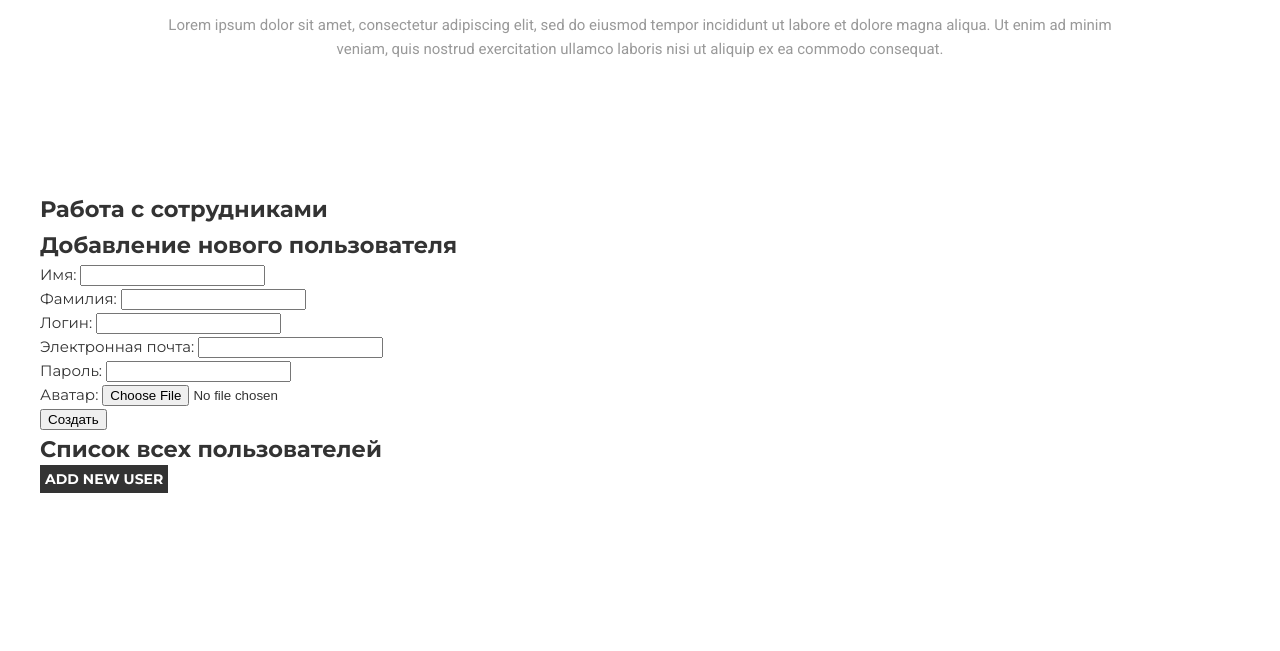
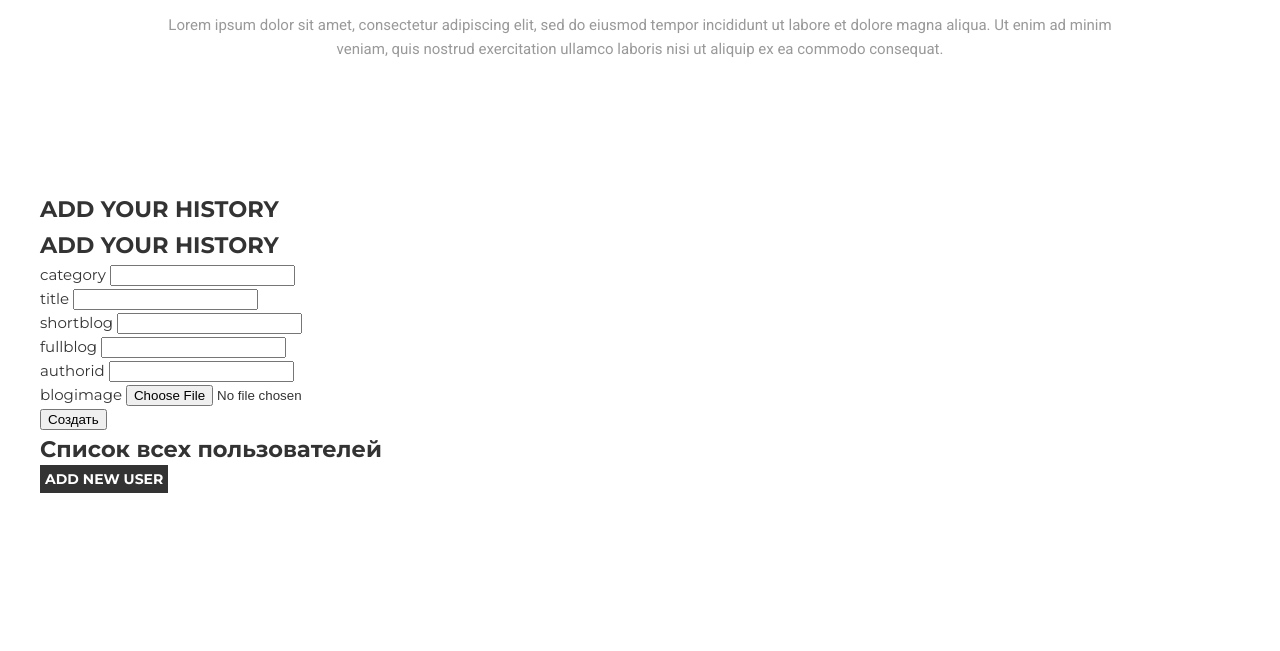
Before and after one commit to Peccopa/MoGo, a PHP site: page /assets/php/admin.php?add in a window 1280 px wide. Shown: the part 216-867 px from the top of the page. Run offline with PHP 8.4, Linux system fonts and the light colour scheme; data that the repository does not hold is empty; some libraries are stand-ins or nearby versions.

Commit message:
item_card2php

```diff
--- a/TheCafe/assets/php/admin.php
+++ b/TheCafe/assets/php/admin.php
@@ -105,49 +105,53 @@ if(isset($_COOKIE['postToReg'])) {
 
 
 
-<h1>Работа с сотрудниками</h1>
+<h1>ADD YOUR HISTORY</h1>
 <?php
 /**
  * создаем таблицу для хранения данных
- * id, first_name, last_name, login, email, password, avatar
+ * id, category, title, shortblog, fullblog, blogimage, blogday, blogmonth, authorid
  */
-$query = "CREATE TABLE IF NOT EXISTS users(
+$query = "CREATE TABLE IF NOT EXISTS foodblogs(
                     id INT NOT NULL AUTO_INCREMENT PRIMARY KEY,
-                    first_name VARCHAR(255) NOT NULL,
-                    last_name VARCHAR(255) NOT NULL,
-                    login VARCHAR(255) NOT NULL,
-                    email VARCHAR(255) NOT NULL,
-                    password VARCHAR(255) NOT NULL,
-                    avatar TEXT NOT NULL
+                    category VARCHAR(255) NOT NULL,
+                    title VARCHAR(255) NOT NULL,
+                    shortblog TEXT NOT NULL,
+                    fullblog TEXT NOT NULL,
+                    authorid INT NOT NULL,
+                    blogimage TEXT NOT NULL
+
                 );";
 $pdo->exec($query);
+
+
 
 /**
  * 2. Если нажата ссылка <a href='?add'>Добавить нового пользователя</a>
  * показываем форму для заполнения
- * id, first_name, last_name, login, email, password, avatar
+ * id=id, category=category, title=title, shortblog=shortblog, fullblog=fullblog, authorid=authorid, blogimage=blogimage, blogday=, blogmonth=
  */
 if(isset($_GET['add'])){
     echo <<<_HTML
-                <h2>Добавление нового пользователя</h2>
+                <h2>ADD YOUR HISTORY</h2>
                 <form method="POST" enctype="multipart/form-data">
-                    <label>Имя:</label>
-                    <input type="text" name="first_name"><br>
+                    <label>category</label>
+                    <input type="text" name="category"><br>
 
-                    <label>Фамилия:</label>
-                    <input type="text" name="last_name"><br>
+                    <label>title</label>
+                    <input type="text" name="title"><br>
 
-                    <label>Логин:</label>
-                    <input type="text" name="login"><br>
+                    <label>shortblog</label>
+                    <input type="text" name="shortblog"><br>
 
-                    <label>Электронная почта:</label>
-                    <input type="email" name="email"><br>
 
-                    <label>Пароль:</label>
-                    <input type="password" name="password"><br>
+                    <label>fullblog</label>
+                    <input type="text" name="fullblog"><br>
 
-                    <label>Аватар:</label>
-                    <input type="file" name="avatar"><br>
+                    <label>authorid</label>
+                    <input type="text" name="authorid"><br>
+
+                    <label>blogimage</label>
+                    <input type="file" name="blogimage"><br>
 
                     <input type="submit" name="action" value="Создать">
                 </form>
@@ -162,37 +166,37 @@ _HTML;
 if( isset($_POST['action']) && $_POST['action'] === 'Создать' ){
 
     // получаем данные о картинке
-    $avatar = $_FILES['avatar']; // массив
+    $blogimage = $_FILES['blogimage']; // массив
 
     // проверка на пустые поля
-    if( !empty($_POST['first_name']) &&
-        !empty($_POST['last_name']) &&
-        !empty($_POST['login']) &&
-        !empty($_POST['email']) &&
-        !empty($_POST['password']) &&
-        $avatar['size'] !== 0 )
+    if( !empty($_POST['category']) &&
+        !empty($_POST['title']) &&
+        !empty($_POST['shortblog']) &&
+        !empty($_POST['fullblog']) &&
+        !empty($_POST['authorid']) &&
+        $blogimage['size'] !== 0 )
     { // если НЕ пусто, продолжаем
         // экранируем, переносим картинку в папку, заносим данные в БД
 
         // 1. Экранируем данные < > ' "
-        $first_name = htmlspecialchars(trim($_POST['first_name']));
-        $last_name = htmlspecialchars(trim($_POST['last_name']));
-        $login = htmlspecialchars(trim($_POST['login']));
-        $email = htmlspecialchars(trim($_POST['email']));
-        $password = htmlspecialchars(trim($_POST['password']));
+        $category = htmlspecialchars(trim($_POST['category']));
+        $title = htmlspecialchars(trim($_POST['title']));
+        $shortblog = htmlspecialchars(trim($_POST['shortblog']));
+        $fullblog = htmlspecialchars(trim($_POST['fullblog']));
+        $authorid = htmlspecialchars(trim($_POST['authorid']));
 
         // 2. Обрабатываем картинку
-        // 2.1 Формируем путь к картинке 'images/avatar.png'
-        $avatar_path = '../images/users/'. $avatar['size'] . '_'. time() .'_' . $avatar['name'];
-        // echo $avatar_path; // images/97314_1685534255_photo1685362216.jpeg
+        // 2.1 Формируем путь к картинке 'images/blogimage.png'
+        $blogimage_path = '../images/users/'. $blogimage['size'] . '_'. time() .'_' . $blogimage['name'];
+        // echo $blogimage_path; // images/97314_1685534255_photo1685362216.jpeg
 
         // 2.2 Перемещаем картинку в нужную папку
-        move_uploaded_file($avatar['tmp_name'], $avatar_path);
+        move_uploaded_file($blogimage['tmp_name'], $blogimage_path);
 
         // 3. Записываем данные в БД
-        $query = "INSERT INTO users VALUES( ?, ?, ?, ?, ?, ?, ? );";
+        $query = "INSERT INTO foodblogs VALUES( ?, ?, ?, ?, ?, ?, ? );";
         $result = $pdo->prepare($query);
-        $result->execute( [NULL, $first_name, $last_name, $login, $email, $password, $avatar_path] );
+        $result->execute( [NULL, $category, $title, $shortblog, $fullblog, $authorid, $blogimage_path] );
 
         // перезагружаем страницу
         header('Location: admin.php');
@@ -212,23 +216,23 @@ if( isset($_POST['action']) && $_POST['action'] === "Удалить" ){
 
     // 2. Удаляем картинку пользователя
     // 2.1 Получаем по ID ссылку на картинку
-    $query = "SELECT avatar
-                      FROM users
+    $query = "SELECT blogimage
+                      FROM foodblogs
                       WHERE id = ?;";
     $result = $pdo->prepare($query);
     $result->execute([$id]);
-    $avatar_path = $result->fetch()['avatar']; // string
-    //echo $avatar_path;
+    $blogimage_path = $result->fetch()['blogimage']; // string
+    //echo $blogimage_path;
 
     // 2.2 Проверяем, есть ли такая картинка в папке
-    if( file_exists($avatar_path) ){
+    if( file_exists($blogimage_path) ){
         // 2.3 Если картинка есть, удаляем
-        unlink($avatar_path);
+        unlink($blogimage_path);
     }
 
     // 3. Удаляем пользователя с указанным ID из БД
     $query = "DELETE
-              FROM users
+              FROM foodblogs
               WHERE id = ?";
     $result = $pdo->prepare($query);
     $result->execute([$id]);
@@ -246,8 +250,8 @@ if( isset($_POST['action']) && $_POST['action'] === "Изменить" ){
     $id = (int)$_POST['id'];
 
     // 2. Получаем данные о текущем пользователе из БД по ID
-    $query = "SELECT id, first_name, last_name, login, email, password
-                      FROM users
+    $query = "SELECT id, category, title, shortblog, fullblog, authorid
+                      FROM foodblogs
                       WHERE id = ?";
     $result = $pdo->prepare($query);
     $result->execute([$id]);
@@ -256,25 +260,25 @@ if( isset($_POST['action']) && $_POST['action'] === "Изменить" ){
 
     // 3. Отображаем форму для изменения данных
     echo <<<_HTML
-                <h2>Изменение пользователя $user[first_name] $user[last_name]</h2>
+                <h2>Изменение пользователя $user[category] $user[title]</h2>
                 <form method="POST" enctype="multipart/form-data">
                     <label>Имя:</label>
-                    <input type="text" name="first_name" value="$user[first_name]"><br>
+                    <input type="text" name="category" value="$user[category]"><br>
 
                     <label>Фамилия:</label>
-                    <input type="text" name="last_name" value="$user[last_name]"><br>
+                    <input type="text" name="title" value="$user[title]"><br>
 
                     <label>Логин:</label>
-                    <input type="text" name="login" value="$user[login]"><br>
+                    <input type="text" name="shortblog" value="$user[shortblog]"><br>
 
                     <label>Электронная почта:</label>
-                    <input type="email" name="email" value="$user[email]"><br>
+                    <input type="text" name="fullblog" value="$user[fullblog]"><br>
 
                     <label>Пароль:</label>
-                    <input type="text" name="password" value="$user[password]"><br>
+                    <input type="text" name="authorid" value="$user[authorid]"><br>
 
                     <label>Аватар:</label>
-                    <input type="file" name="avatar"><br>
+                    <input type="file" name="blogimage"><br>
 
                     <input type="hidden" name="id" value="$user[id]">
                     <input type="submit" name="action" value="Обновить">
@@ -289,19 +293,19 @@ _HTML;
 if( isset($_POST['action']) && $_POST['action'] === "Обновить" ){
 
     // проверка на пустые поля
-    if( !empty($_POST['first_name']) &&
-        !empty($_POST['last_name']) &&
-        !empty($_POST['login']) &&
-        !empty($_POST['email']) &&
-        !empty($_POST['password']) )
+    if( !empty($_POST['category']) &&
+        !empty($_POST['title']) &&
+        !empty($_POST['shortblog']) &&
+        !empty($_POST['fullblog']) &&
+        !empty($_POST['authorid']) )
     { // если все поля заполнены
 
         // 1. Экранируем данные < > ' "
-        $first_name = htmlspecialchars(trim($_POST['first_name']));
-        $last_name = htmlspecialchars(trim($_POST['last_name']));
-        $login = htmlspecialchars(trim($_POST['login']));
-        $email = htmlspecialchars(trim($_POST['email']));
-        $password = htmlspecialchars(trim($_POST['password']));
+        $category = htmlspecialchars(trim($_POST['category']));
+        $title = htmlspecialchars(trim($_POST['title']));
+        $shortblog = htmlspecialchars(trim($_POST['shortblog']));
+        $fullblog = htmlspecialchars(trim($_POST['fullblog']));
+        $authorid = htmlspecialchars(trim($_POST['authorid']));
 
         // 2. Забираем ID
         $id = (int)$_POST['id'];
@@ -309,40 +313,40 @@ if( isset($_POST['action']) && $_POST['action'] === "Обновить" ){
         /**
          * 3. работа с новой картинкой
          */
-        $avatar = $_FILES['avatar'];
+        $blogimage = $_FILES['blogimage'];
 
-        if($avatar['size'] === 0){ // если новая картинка не передана
+        if($blogimage['size'] === 0){ // если новая картинка не передана
             // Обновляем в БД только текстовые данные
-            $query = "UPDATE users
-                              SET first_name = ?, last_name = ?, login = ?, email = ?, password = ?
+            $query = "UPDATE foodblogs
+                              SET category = ?, title = ?, shortblog = ?, fullblog = ?, authorid = ?
                               WHERE id = ?";
             $result = $pdo->prepare($query);
-            $result->execute([$first_name, $last_name, $login, $email, $password, $id]);
+            $result->execute([$category, $title, $shortblog, $fullblog, $authorid, $id]);
 
         }else{ // если новая картинка передана
             // Формируем путь к новой картинке
-            $avatar_path = '../images/users/'. $avatar['size'] . '_'. time() .'_' . $avatar['name'];
+            $blogimage_path = '../images/users/'. $blogimage['size'] . '_'. time() .'_' . $blogimage['name'];
             // загружаем новую картинку в папку images
-            move_uploaded_file($avatar['tmp_name'], $avatar_path);
+            move_uploaded_file($blogimage['tmp_name'], $blogimage_path);
 
             // удаляем старую картинку
             // 1. получаем ссылку на старую картинку
-            $query = "SELECT avatar FROM users WHERE id = ?";
+            $query = "SELECT blogimage FROM foodblogs WHERE id = ?";
             $result = $pdo->prepare($query);
             $result->execute([$id]);
-            $del_avatar_path = $result->fetch()['avatar'];
+            $del_blogimage_path = $result->fetch()['blogimage'];
 
             // 2. если картинка есть, удаляем старую картинку
-            if(file_exists($del_avatar_path)){
-                unlink($del_avatar_path);
+            if(file_exists($del_blogimage_path)){
+                unlink($del_blogimage_path);
             }
 
             // записываем данные в базу включая ссылку на новую картинку
-            $query = "UPDATE users
-                    SET first_name = ?, last_name = ?, login = ?, email = ?, password = ?, avatar = ?
+            $query = "UPDATE foodblogs
+                    SET category = ?, title = ?, shortblog = ?, fullblog = ?, authorid = ?, blogimage = ?
                     WHERE id = ?";
             $result = $pdo->prepare($query);
-            $result->execute([$first_name, $last_name, $login, $email, $password, $avatar_path, $id]);
+            $result->execute([$category, $title, $shortblog, $fullblog, $authorid, $blogimage_path, $id]);
 
         }
 
@@ -359,9 +363,9 @@ if( isset($_POST['action']) && $_POST['action'] === "Обновить" ){
 /**
  * выводим список пользователей в документ
  */
-$query = "SELECT id, first_name, last_name, login, email, password, avatar
-		            FROM users
-		            ORDER BY first_name;";
+$query = "SELECT id, category, title, shortblog, fullblog, authorid, blogimage
+		            FROM foodblogs
+		            ORDER BY category;";
 $result = $pdo->query($query);
 
 echo "<h2>Список всех пользователей</h2>";
@@ -383,12 +387,12 @@ while( $user = $result->fetch() ){
                         <input class='back__button' type="submit" name="action" value="DELETE USER">
                         <button class='back__button' type="submit" formaction='?add'>add new user</button>
 
-                        <img src="$user[avatar]" alt="$user[first_name] $user[last_name]">
+                        <img src="$user[blogimage]" alt="$user[category] $user[title]">
                         <p>ID: <span>$user[id]</span></p>
-                        <p>Имя: <span>$user[first_name]</span></p>
-                        <p>Фамилия: <span>$user[last_name]</span></p>
-                        <p>Логин: <span>$user[login]</span></p>
-                        <p>Электронная почта: <span>$user[email]</span></p>
+                        <p>Имя: <span>$user[category]</span></p>
+                        <p>Фамилия: <span>$user[title]</span></p>
+                        <p>Логин: <span>$user[shortblog]</span></p>
+                        <p>Электронная почта: <span>$user[fullblog]</span></p>
 
                         <form method="POST">
                             <input type="hidden" name="id" value="$user[id]">
--- a/TheCafe/index.php
+++ b/TheCafe/index.php
@@ -245,7 +245,7 @@ if(isset($_COOKIE['postToReg'])) {
         <div class="works"> <!--вне контейнера-->
 
             <div class="works__col">
-                <a href="./assets/php/arts.php"><div class="works__item">
+                <a href="./assets/php/blogs.php?id=1"><div class="works__item">
                         <img class="works__image" src="./assets/images/works/a1.jpg" alt="">
                         <div class="works__info">
                             <div class="works__icon">
```
Also changed, not shown: TheCafe/assets/js/app.js (+0 -31 lines), TheCafe/assets/images/works/_a1.jpg (deleted), TheCafe/assets/images/works/_a2.jpg (deleted), TheCafe/assets/images/works/_b1.jpg (deleted), TheCafe/assets/images/works/_b2.jpg (deleted), TheCafe/assets/images/works/_c1.jpg (deleted), TheCafe/assets/images/works/_d1.jpg (deleted), TheCafe/assets/images/works/_d2.jpg (deleted).
